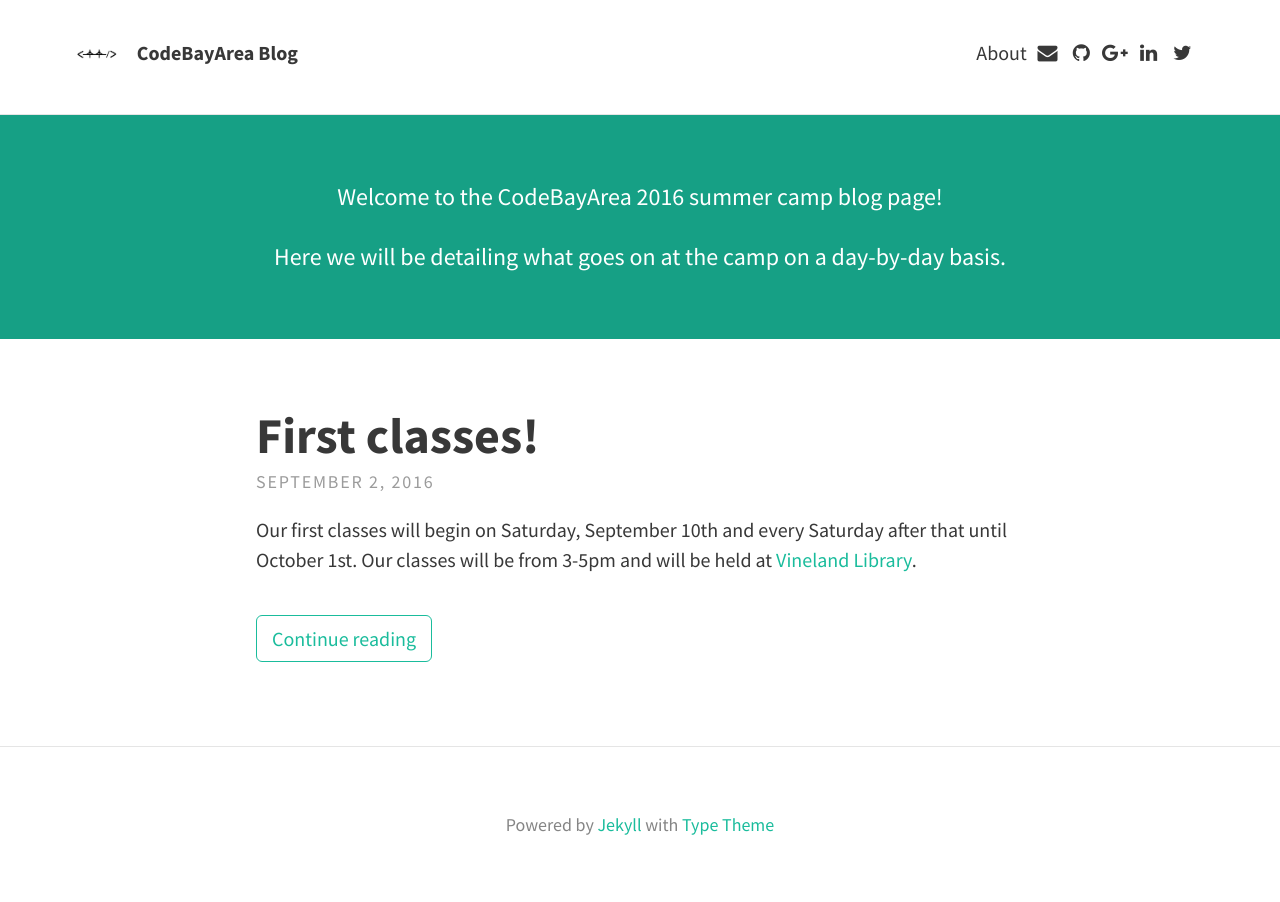
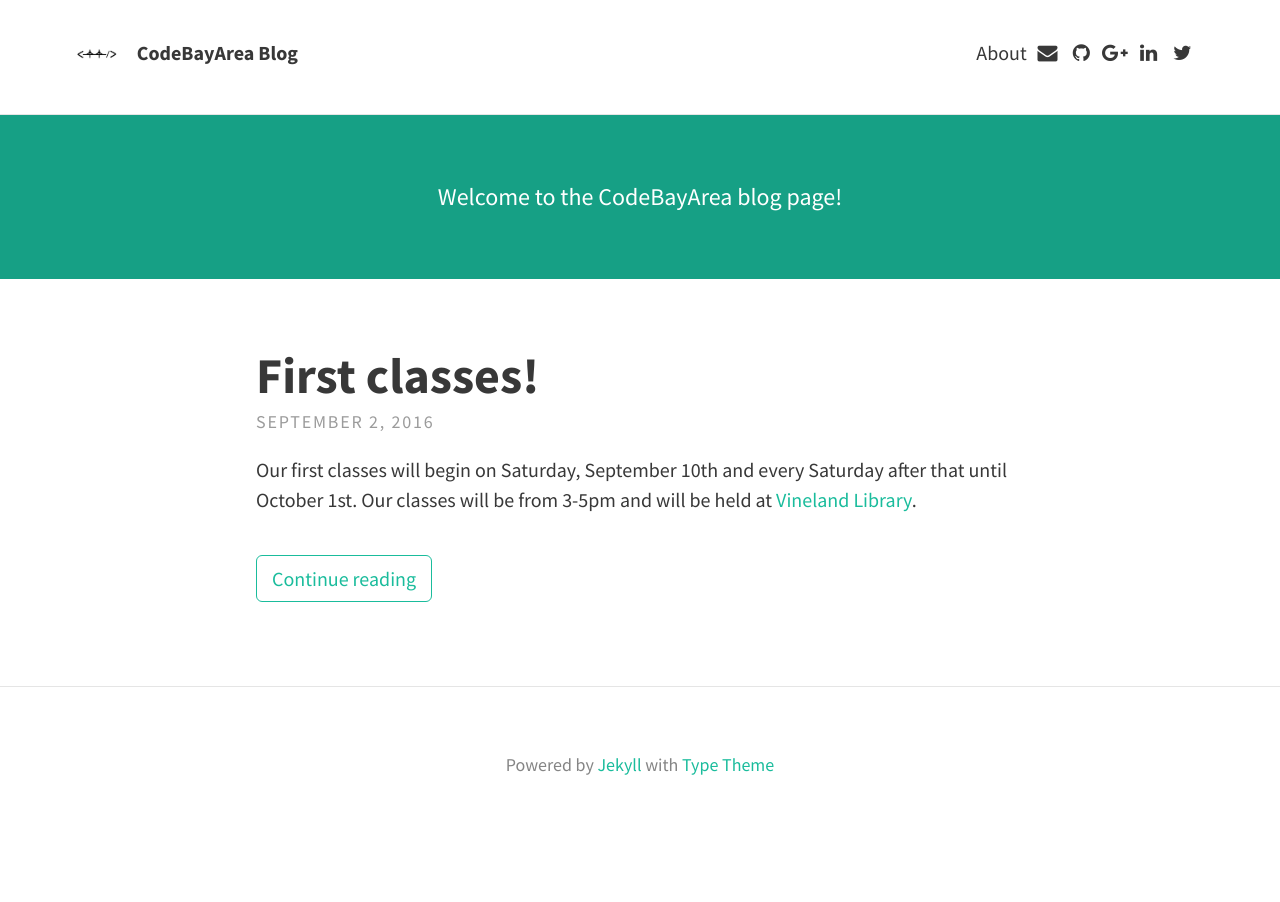
Before and after one commit to codebayarea/codebayarea.github.io, a Jekyll site: the page built from index.html, in a window 1280 px wide. Built offline with Jekyll 4.4.1, drawn with Linux system fonts in a browser that asks for light colours; nearby versions of some CDN libraries; the list of posts is cut into pages by our own code.

Commit message:
Update header text

```diff
--- a/_config.yml
+++ b/_config.yml
@@ -12,9 +12,7 @@ theme:
 
   # Header and footer text
   header_text: >
-     <p>Welcome to the CodeBayArea 2016 summer camp blog page!</p>
-
-     <p>Here we will be detailing what goes on at the camp on a day-by-day basis.</p>
+     <p>Welcome to the CodeBayArea blog page!</p>
   header_text_feature_image:
   footer_text: >
    Powered by <a href="http://jekyllrb.com">Jekyll</a> with <a href="https://rohanchandra.github.io/project/type/">Type Theme</a>
```
